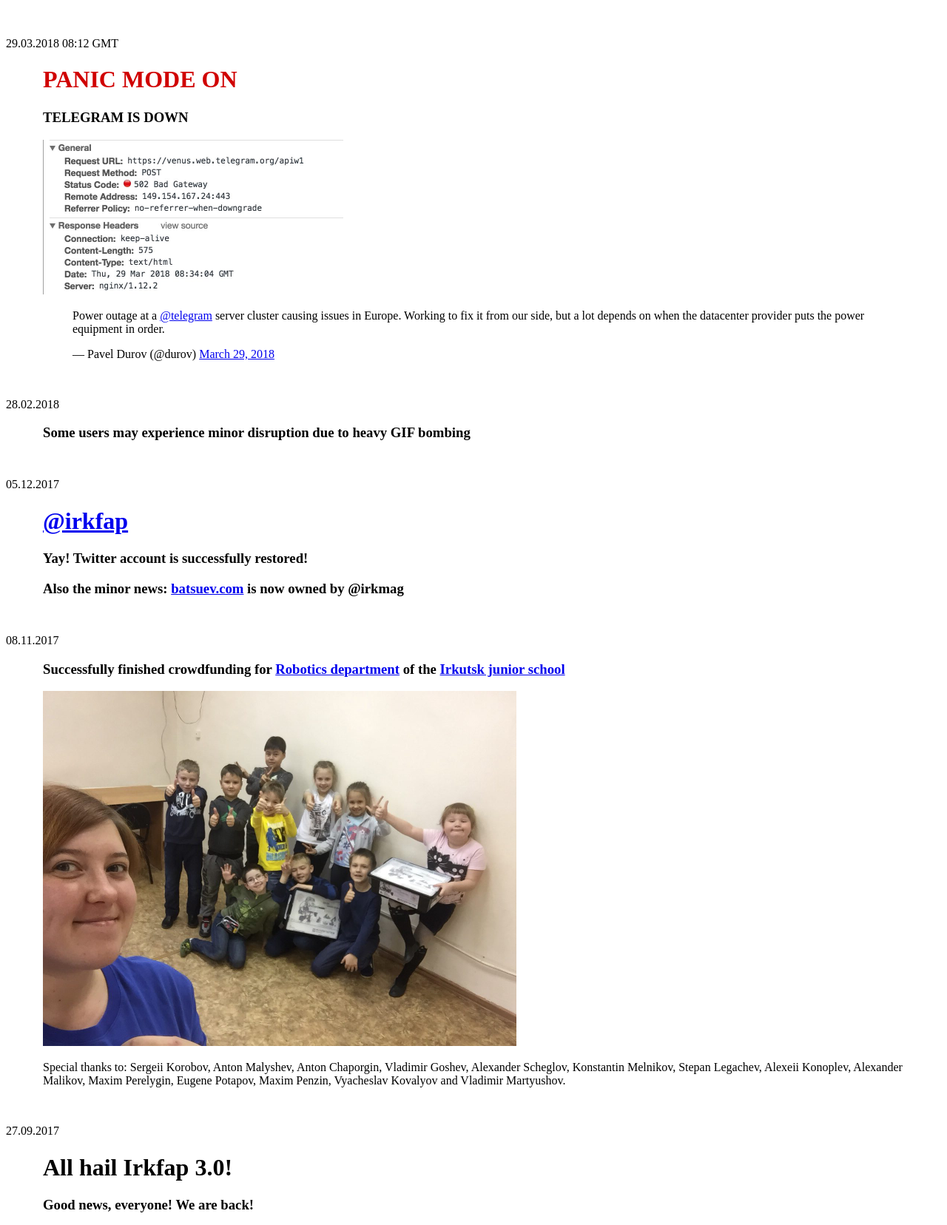
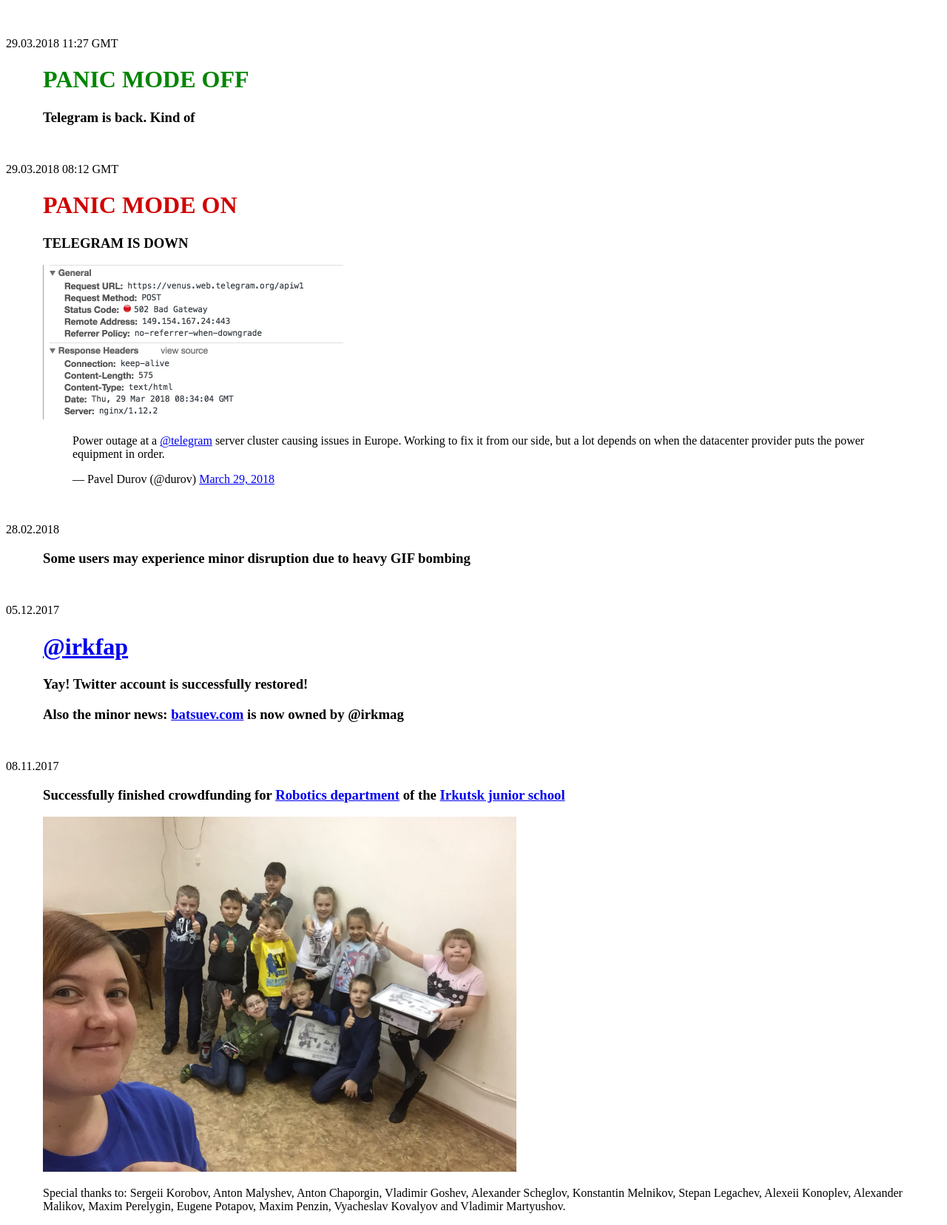
Before and after one commit to irkfap/irkfap.com, a PHP site: page /status in a window 1280 px wide. Shown: the top 1656 px of the page at 74% size. Run offline with PHP 8.4, Linux system fonts and the light colour scheme; some libraries are stand-ins or nearby versions.

Commit message:
updated status page

```diff
--- a/public/status.php
+++ b/public/status.php
@@ -2,22 +2,6 @@
 <html lang="en">
 <head>
 <?php $t='Irkfap Community Status'; include_once './_header.php'; ?>
-
-<style>
-    dt {
-        margin-top: 50px;
-    }
-    dd {
-        display: block;
-        margin-left: 50px;
-    }
-    .red {
-        color: #d00000;
-    }
-    .green {
-        color: #008500;
-    }
-</style>
 </head>
 <body role="document">
 
@@ -30,13 +14,11 @@
 -->
 
 
-<!--
-    <dt>29.03.2018 10:57 GMT</dt>
+    <dt>29.03.2018 11:27 GMT</dt>
     <dd>
         <h1 class="green">PANIC MODE OFF</h1>
-        <h3>Telegram is back</h3>
+        <h3>Telegram is back. Kind of</h3>
     </dd>
--->
 
 
     <dt>29.03.2018 08:12 GMT</dt>
```
